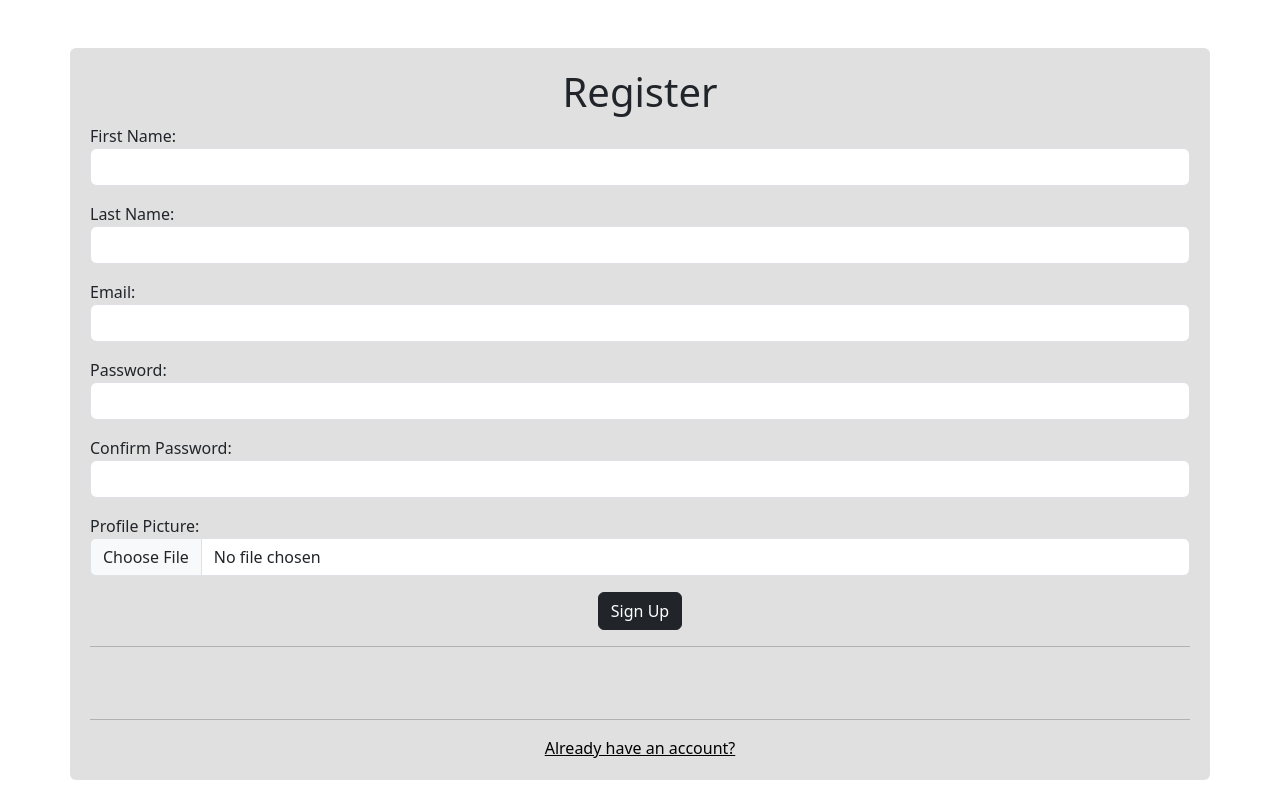
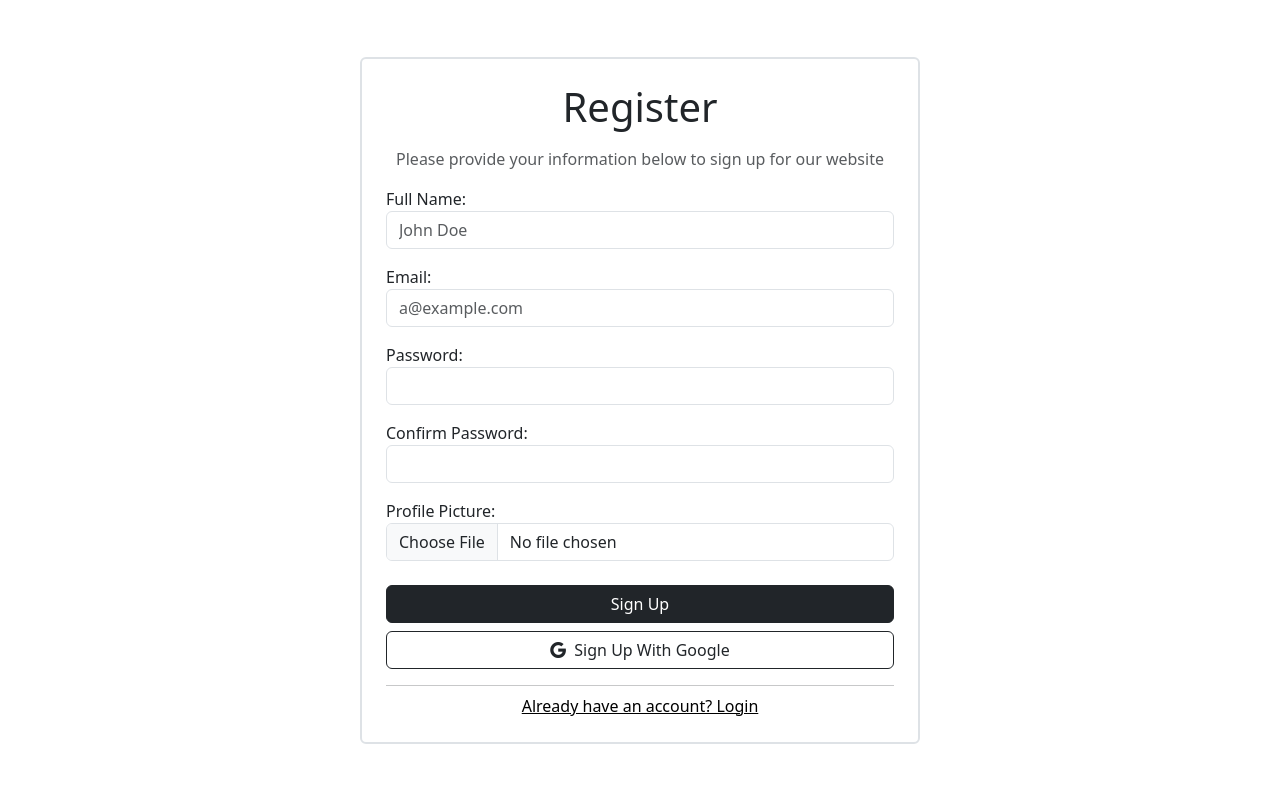
Before and after one commit to gil468/WatchIt-web-front, a React (Vite) app: page /register in a window 1280 px wide. Built offline with nearby package versions, Linux system fonts and the light colour scheme.

Commit message:
refirects on login and register, reveiw card redesign and props, register redesign, changed google auth implementation

```diff
--- a/src/components/auth/FormInput.tsx
+++ b/src/components/auth/FormInput.tsx
@@ -1,27 +1,27 @@
 import { useFormContext } from "react-hook-form";
 
-interface RegisterFormInputProps {
+export interface FormInputProps {
   name: string;
   label: string;
   type: string;
   placeholder?: string;
-  validFeedback?: boolean;
+  showValidFeedback?: boolean;
 }
 
-const FormInput: React.FC<RegisterFormInputProps> = ({
+const FormInput: React.FC<FormInputProps> = ({
   name,
   label,
   type,
   placeholder = "",
-  validFeedback = false,
-}: RegisterFormInputProps) => {
+  showValidFeedback = false,
+}: FormInputProps) => {
   const {
     register,
     formState: { errors, dirtyFields },
   } = useFormContext();
 
   return (
-    <div className={`mb-3`}>
+    <div className={`mb-${(errors[name] && "0") || "3"} has-validation`}>
       <label htmlFor={name}>{label}:</label>
       <input
         {...register(name)}
@@ -29,14 +29,17 @@ const FormInput: React.FC<RegisterFormInputProps> = ({
         id={name}
         placeholder={placeholder}
         accept={type === "file" ? "image/png, image/jpeg" : undefined}
-        className="form-control"
+        className={`form-control
+
+        ${
+          (errors[name] && "is-invalid") ||
+          (showValidFeedback && dirtyFields[name] && "is-valid") ||
+          ""
+        }`}
       />
-      {(errors[name] && (
-        <p className="text-danger ms-1">{errors[name]?.message?.toString()}</p>
-      )) ||
-        (validFeedback && dirtyFields[name] && (
-          <p className="text-success ms-1">Looks Good!</p>
-        ))}
+      <div className="invalid-feedback my-0">
+        <small>{errors[name]?.message?.toString()}</small>
+      </div>
     </div>
   );
 };
--- a/src/components/auth/Login.tsx
+++ b/src/components/auth/Login.tsx
@@ -2,11 +2,11 @@ import React, { useState } from "react";
 import { useNavigate } from "react-router-dom";
 import z from "zod";
 import "./shake.css";
-import { FieldValues, FormProvider, useForm } from "react-hook-form";
+import { FormProvider, useForm } from "react-hook-form";
 import { zodResolver } from "@hookform/resolvers/zod";
-import FormInput from "./FormInput";
+import FormInput, { FormInputProps } from "./FormInput";
 import { googleSignin, login } from "../../services/user-service";
-import { CredentialResponse, GoogleLogin } from "@react-oauth/google";
+import { CodeResponse, useGoogleLogin } from "@react-oauth/google";
 
 const schema = z.object({
   email: z.string().email("Email is invalid"),
@@ -15,12 +15,7 @@ const schema = z.object({
 
 type FormData = z.infer<typeof schema>;
 
-const inputFields: {
-  name: keyof FormData;
-  label: string;
-  type: string;
-  placeholder?: string;
-}[] = [
+const inputFields: FormInputProps[] = [
   {
     name: "email",
     label: "Email",
@@ -51,7 +46,7 @@ const Login: React.FC = () => {
     setShake(true);
   };
 
-  const onSubmit = async ({ email, password }: FieldValues) => {
+  const onSubmit = async ({ email, password }: FormData) => {
     setSubmittedUnauthorized(false);
     try {
       await login({
@@ -65,59 +60,69 @@ const Login: React.FC = () => {
     }
   };
 
-  const onGoogleLoginSuccess = async (
-    credentialResponse: CredentialResponse
-  ) => {
+  const onGoogleLoginSuccess = async (credentialResponse: CodeResponse) => {
     await googleSignin(credentialResponse);
     navigate("/");
   };
 
+  const googleLogin = useGoogleLogin({
+    onSuccess: onGoogleLoginSuccess,
+    flow: "auth-code",
+  });
+
   return (
+    <div className="d-flex min-vh-100 align-items-center justify-content-center">
       <div
-      className={`container rounded mt-5 ${shake && "shake"}`}
+        className={`border border-2 p-4 rounded ${shake && "shake"}`}
         onAnimationEnd={() => setShake(false)}
         style={{
-        backgroundColor: "#e0e0e0",
-        padding: "20px",
+          maxWidth: "30rem",
         }}
       >
         <div className="text-center">
-        <h1>Log In</h1>
+          <h1>Login</h1>
+          <p className="text-muted mt-3">
+            Enter your email and password to login to your account
+          </p>
         </div>
         <FormProvider {...form}>
           <form onSubmit={form.handleSubmit(onSubmit, onErrorSubmit)}>
+            <div className="mb-4">
               {inputFields.map((field) => (
-            <FormInput key={field.name} {...field} />
+                <FormInput key={field.name} {...field} showValidFeedback />
               ))}
-
-          <div className="text-center">
+            </div>
+            <div className={`text-center`}>
               {submittedUnauthorized && (
-              <p className="text-danger mb-1">
+                <span className="text-danger">
                   Email or password are incrorect
-              </p>
+                </span>
               )}
-            <button type="submit" className="btn btn-dark mx-auto">
-              Log In
+              <button type="submit" className="btn btn-dark w-100 mt-1 mx-auto">
+                Login
               </button>
             </div>
           </form>
         </FormProvider>
 
-      <hr></hr>
-      <div className="d-flex justify-content-center">
-        <GoogleLogin
-          onSuccess={onGoogleLoginSuccess}
-          theme="filled_black"
-          locale="en_US"
-        />
+        <div className="d-flex justify-content-center mt-2">
+          <button
+            type="submit"
+            className="btn btn-outline-dark w-100 mx-auto"
+            onClick={() => googleLogin()}
+          >
+            <i className="bi bi-google me-2" />
+            Login With Google
+          </button>
         </div>
 
-      <hr></hr>
+        <hr className="mb-2" />
 
         <div className="text-center">
           <a className="text-black" href="/register">
-          Don't have an account yet?
+            Don't have an account? Register
           </a>
+        </div>
       </div>
     </div>
   );
--- a/src/components/auth/Register.tsx
+++ b/src/components/auth/Register.tsx
@@ -1,24 +1,24 @@
 import { zodResolver } from "@hookform/resolvers/zod";
 import { useState } from "react";
-import { FieldValues, FormProvider, useForm } from "react-hook-form";
+import { FormProvider, useForm } from "react-hook-form";
 import { useNavigate } from "react-router-dom";
 import z from "zod";
 import "./shake.css";
-import FormInput from "./FormInput";
+import FormInput, { FormInputProps } from "./FormInput";
 import { uploadPhoto } from "../../services/file-service";
 import { IUser, googleSignin, register } from "../../services/user-service";
-import { CredentialResponse, GoogleLogin } from "@react-oauth/google";
+import { CodeResponse, useGoogleLogin } from "@react-oauth/google";
 
 const schema = z
   .object({
-    firstName: z
+    fullName: z
       .string()
-      .min(1, "First Name must not be empty")
-      .max(20, "First Name must be less then 20 charecters"),
-    lastName: z
-      .string()
-      .min(1, "Last Name must not be empty")
-      .max(20, "Last Name must be less then 20 charecters"),
+      .regex(
+        /^[a-zA-Z]{2,}(?: [a-zA-Z]{2,}){1,3}$/,
+        "Please provide a vaild full name"
+      )
+      .min(1, "Full Name must not be empty")
+      .max(20, "Full Name must be less then 30 charecters"),
     email: z.string().email("Email is invalid"),
     password: z.string().min(5, "Password must contain at least 5 characters"),
     confirmPassword: z
@@ -40,21 +40,18 @@ const schema = z
 
 type FormData = z.infer<typeof schema>;
 
-const inputFields: { name: keyof FormData; label: string; type: string }[] = [
+const inputFields: FormInputProps[] = [
   {
-    name: "firstName",
-    label: "First Name",
+    name: "fullName",
+    label: "Full Name",
     type: "text",
-  },
-  {
-    name: "lastName",
-    label: "Last Name",
-    type: "text",
+    placeholder: "John Doe",
   },
   {
     name: "email",
     label: "Email",
     type: "text",
+    placeholder: "a@example.com",
   },
   {
     name: "password",
@@ -84,17 +81,15 @@ const Register: React.FC = () => {
   });
 
   const onSubmit = async ({
-    firstName,
-    lastName,
+    fullName,
     email,
     password,
     profilePicture,
-  }: FieldValues) => {
+  }: FormData) => {
     const imgUrl = await uploadPhoto(profilePicture[0]);
 
     const user: IUser = {
-      firstName,
-      lastName,
+      fullName,
       email,
       password,
       imgUrl,
@@ -108,56 +103,70 @@ const Register: React.FC = () => {
     setShake(true);
   };
 
-  const onGoogleLoginSuccess = async (
-    credentialResponse: CredentialResponse
-  ) => {
+  const onGoogleLoginSuccess = async (credentialResponse: CodeResponse) => {
     await googleSignin(credentialResponse);
     navigate("/");
   };
 
+  const googleLogin = useGoogleLogin({
+    onSuccess: onGoogleLoginSuccess,
+    flow: "auth-code",
+  });
+
   return (
+    <div className="d-flex min-vh-100 align-items-center justify-content-center py-2">
       <div
-      className={`container rounded mt-5 ${shake && "shake"}`}
+        className={`border border-2 p-4 rounded ${shake && "shake"}`}
         onAnimationEnd={() => setShake(false)}
         style={{
-        backgroundColor: "#e0e0e0",
-        padding: "20px",
+          width: "35rem",
         }}
       >
         <div className="text-center">
           <h1>Register</h1>
+          <p className="text-muted mt-3">
+            Please provide your information below to sign up for our website
+          </p>
         </div>
+        <div
+          className="overflow-auto"
+          style={{
+            maxHeight: "calc(100vh - 11rem)",
+          }}
+        >
           <FormProvider {...form}>
             <form onSubmit={form.handleSubmit(onSubmit, onErrorSubmit)}>
               {inputFields.map((field) => (
-            <FormInput key={field.name} {...field} validFeedback />
+                <FormInput key={field.name} {...field} showValidFeedback />
               ))}
 
-          <div className="text-center">
-            <button type="submit" className="btn btn-dark mx-auto">
+              <div className="text-center mt-4">
+                <button type="submit" className="btn btn-dark w-100 mx-auto">
                   Sign Up
                 </button>
               </div>
             </form>
           </FormProvider>
 
-      <hr></hr>
-
-      <div className="d-flex justify-content-center">
-        <GoogleLogin
-          onSuccess={onGoogleLoginSuccess}
-          text="signup_with"
-          locale="en_US"
-          theme="filled_black"
-        />
+          <div className="d-flex justify-content-center mt-2">
+            <button
+              type="submit"
+              className="btn btn-outline-dark w-100 mx-auto"
+              onClick={() => googleLogin()}
+            >
+              <i className="bi bi-google me-2" />
+              Sign Up With Google
+            </button>
           </div>
 
-      <hr></hr>
+          <hr className="mb-2" />
 
           <div className="text-center">
-        <a className="text-black" href="/login">
-          Already have an account?
+            <a className="text-black text-center" href="/login">
+              Already have an account? Login
             </a>
+          </div>
+        </div>
       </div>
     </div>
   );
--- a/src/main.tsx
+++ b/src/main.tsx
@@ -13,7 +13,7 @@ import Login from "./components/auth/Login.tsx";
 import Register from "./components/auth/Register.tsx";
 import { GoogleOAuthProvider } from "@react-oauth/google";
 
-const loader = () => {
+const auzthorizedRouteLoader = () => {
   const token = localStorage.getItem("refresh_token");
   if (!token) {
     return redirect("/login");
@@ -21,18 +21,28 @@ const loader = () => {
   return null;
 };
 
+const nonAuthorizedRouteLoader = () => {
+  const token = localStorage.getItem("refresh_token");
+  if (token) {
+    return redirect("/");
+  }
+  return null;
+};
+
 const router = createBrowserRouter([
   {
     path: "/",
-    loader,
+    loader: auzthorizedRouteLoader,
     element: <Home />,
   },
   {
     path: "/login",
+    loader: nonAuthorizedRouteLoader,
     element: <Login />,
   },
   {
     path: "/register",
+    loader: nonAuthorizedRouteLoader,
     element: <Register />,
   },
 ]);
--- a/src/services/api-client.ts
+++ b/src/services/api-client.ts
@@ -3,6 +3,10 @@ import axios, { CanceledError } from "axios";
 export { CanceledError };
 
 const baseURL = "http://localhost:3000";
+
+export const unauthorizedApiClient = axios.create({
+  baseURL: baseURL,
+});
 
 export const refreshTokenApiClient = axios.create({
   baseURL: baseURL,
```
Also changed, not shown: src/components/Home.tsx (+14 -2 lines), src/components/ReviewCard.tsx (+69 -37 lines), src/services/user-service.ts (+27 -7 lines). Lines whose indentation alone changed are shown as unchanged.
